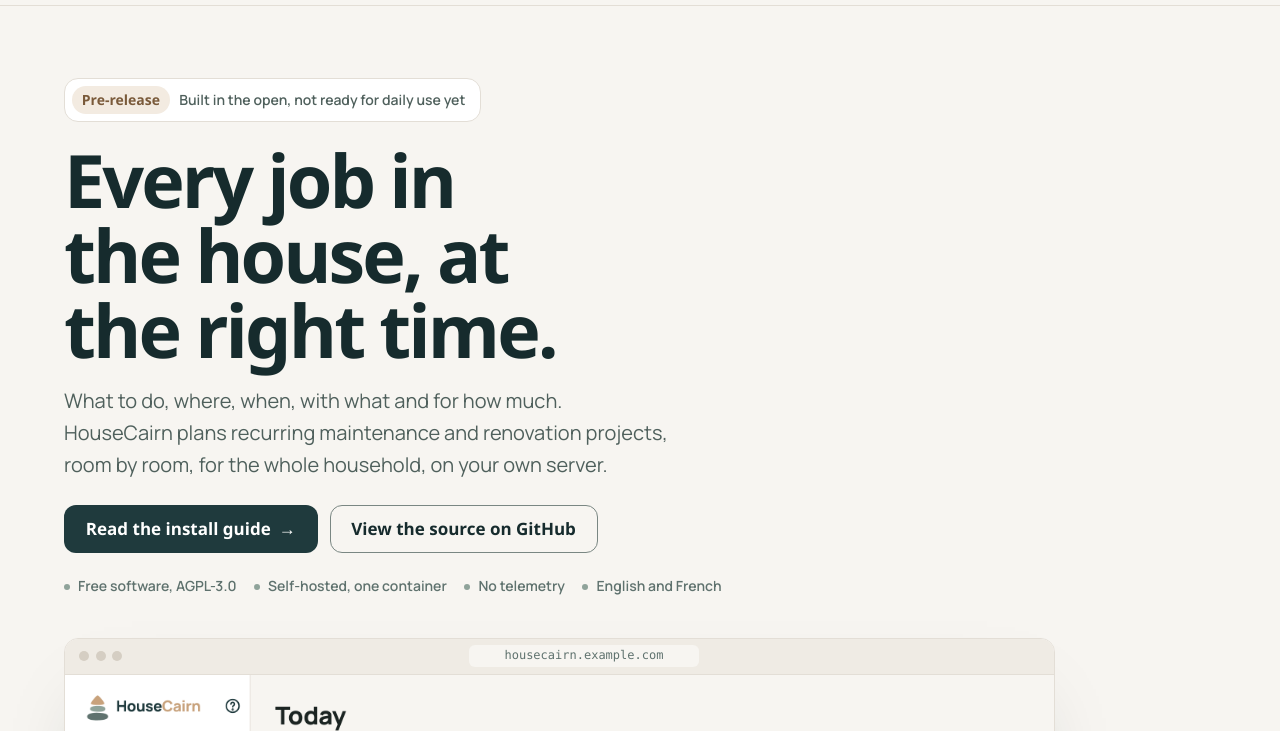
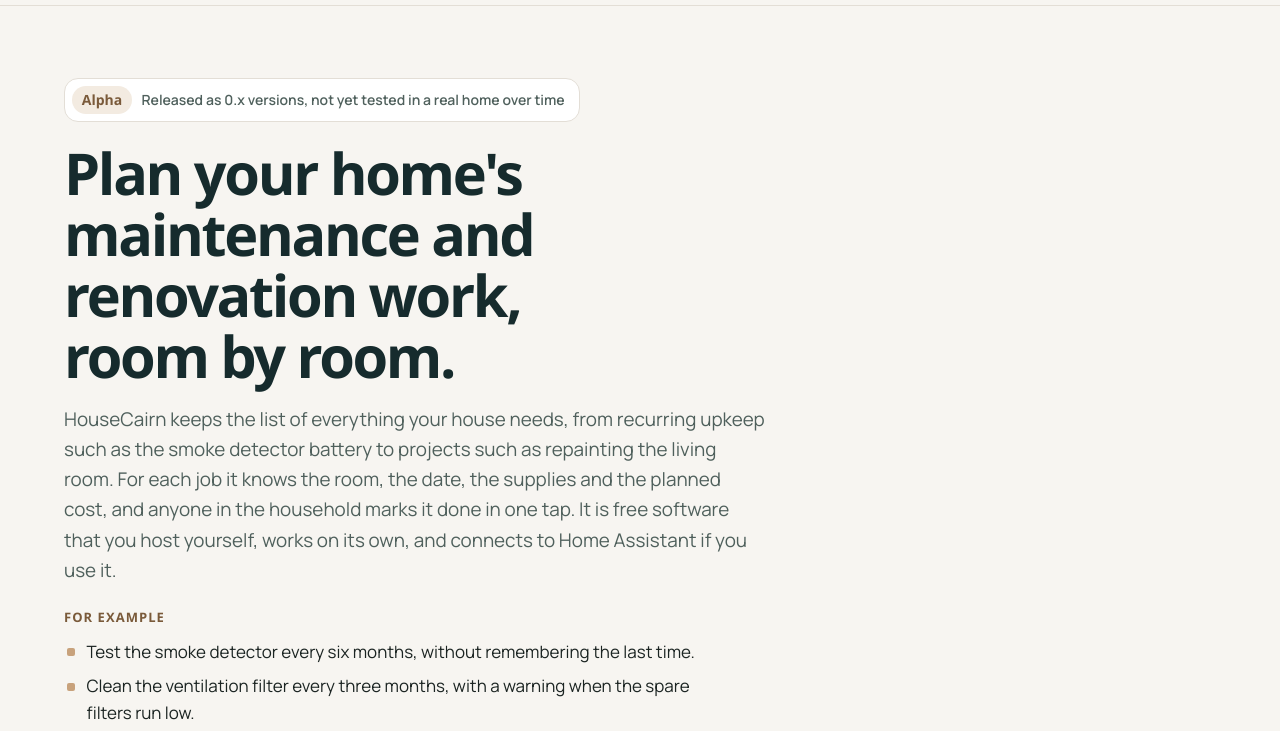
Before and after one commit to HouseCairn/website, an Astro site: page / in a window 1280 px wide. Shown: the part 59-790 px from the top of the page. Built offline with nearby package versions, Linux system fonts and the light colour scheme; Astro itself is replaced by a stand-in of ours; a web font is replaced by a local one.

Commit message:
feat: say what HouseCairn is for first, with examples; SEO tags, OG images, Lighthouse SEO and accessibility at 100
Signed-off-by: Robvred <12579254+Robvred@users.noreply.github.com>

```diff
--- a/scripts/og.mjs
+++ b/scripts/og.mjs
@@ -54,7 +54,13 @@ function woffToSfnt(buf) {
 // resvg-js 2.6 loads fonts from files only: write the unwrapped TTFs to .tmp/ (gitignored).
 const tmpFonts = join(root, ".tmp/og-fonts");
 mkdirSync(tmpFonts, { recursive: true });
+// @fontsource/manrope (static WOFF) is not a dependency of the site: install it for this run
+// (`npm install --no-save @fontsource/manrope`), or point OG_FONT_DIR at a folder holding
+// Manrope as TTF (manrope-regular.ttf, manrope-bold.ttf, manrope-extrabold.ttf), such as
+// assets/fonts/ of HouseCairn/housecairn-mobile.
+const ttfNames = { 400: "regular", 700: "bold", 800: "extrabold" };
 const fontFiles = [400, 700, 800].map((w) => {
+  if (process.env.OG_FONT_DIR) return join(process.env.OG_FONT_DIR, `manrope-${ttfNames[w]}.ttf`);
   const file = join(tmpFonts, `manrope-latin-${w}.ttf`);
   writeFileSync(file, woffToSfnt(readFileSync(join(fontDir, `manrope-latin-${w}-normal.woff`))));
   return file;
@@ -68,11 +74,11 @@ const esc = (s) => s.replace(/&/g, "&amp;").replace(/</g, "&lt;");
 
 const texts = {
   en: {
-    lines: ["What to do in the house,", "where, when, with what,", "and for how much."],
+    lines: ["Plan your home's", "maintenance and renovation", "work, room by room."],
     foot: "Free and open-source · Self-hosted · housecairn.app",
   },
   fr: {
-    lines: ["Quoi faire dans la maison,", "où, quand, avec quoi", "et pour combien."],
+    lines: ["Planifiez l’entretien et", "les travaux de votre maison,", "pièce par pièce."],
     foot: "Libre et open source · Auto-hébergé · housecairn.app",
   },
 };
--- a/src/components/Home.astro
+++ b/src/components/Home.astro
@@ -29,6 +29,10 @@ const pillClass = { ok: "pill pill-ok", part: "pill pill-part", planned: "pill"
       <a class="status" href="#status"><span class="tag">{h.statusTag}</span> {h.statusText}</a>
       <h1 id="h1">{h.h1}</h1>
       <p class="lead">{h.lead}</p>
+      <h2 class="examples-h" id="examples-h">{h.examplesLabel}</h2>
+      <ul class="examples" aria-labelledby="examples-h">
+        {h.examples.map((e) => <li>{e}</li>)}
+      </ul>
       <div class="cta">
         <a class="btn btn-p" href={install}>{h.ctaInstall} <span class="arr" aria-hidden="true">→</span></a>
         <a class="btn btn-s" href={LINKS.source}>{h.ctaSource}</a>
--- a/src/i18n/jsonld.ts
+++ b/src/i18n/jsonld.ts
@@ -13,6 +13,7 @@ export function softwareJsonLd(lang: Lang, site: URL) {
     operatingSystem: "Linux (Docker)",
     isAccessibleForFree: true,
     license: LINKS.license,
+    installUrl: lang === "fr" ? LINKS.installFr : LINKS.install,
     sameAs: [LINKS.source],
     image: new URL(`/og/og-${lang}.png`, site).href,
     author: { "@type": "Person", name: "Robvred" },
--- a/src/i18n/ui.ts
+++ b/src/i18n/ui.ts
@@ -45,6 +45,8 @@ export interface Dict {
     statusText: string;
     h1: string;
     lead: string;
+    examplesLabel: string;
+    examples: string[];
     ctaInstall: string;
     ctaSource: string;
     factsLabel: string;
@@ -82,14 +84,21 @@ export const ui: Record<Lang, Dict> = {
     switchShort: "FR",
     switchAria: "Lire cette page en français",
     home: {
-      title: "HouseCairn: home maintenance and renovation, self-hosted",
+      title: "HouseCairn: plan your home's maintenance and renovation work",
       description:
-        "HouseCairn is a free, self-hosted web app that plans recurring maintenance and renovation projects, room by room, for the whole household: what to do, where, when, with what and for how much.",
-      statusTag: "Pre-release",
-      statusText: "Built in the open, not ready for daily use yet",
-      h1: "Every job in the house, at the right time.",
+        "Plan your home's maintenance and renovation work, room by room: what to do, where, when, with what and for how much. Free, self-hosted, works with Home Assistant.",
+      statusTag: "Alpha",
+      statusText: "Released as 0.x versions, not yet tested in a real home over time",
+      h1: "Plan your home's maintenance and renovation work, room by room.",
       lead:
-        "What to do, where, when, with what and for how much. HouseCairn plans recurring maintenance and renovation projects, room by room, for the whole household, on your own server.",
+        "HouseCairn keeps the list of everything your house needs, from recurring upkeep such as the smoke detector battery to projects such as repainting the living room. For each job it knows the room, the date, the supplies and the planned cost, and anyone in the household marks it done in one tap. It is free software that you host yourself, works on its own, and connects to Home Assistant if you use it.",
+      examplesLabel: "For example",
+      examples: [
+        "Test the smoke detector every six months, without remembering the last time.",
+        "Clean the ventilation filter every three months, with a warning when the spare filters run low.",
+        "Book the yearly boiler service, with the boiler's model and warranty at hand.",
+        "Repaint the living room, with its quotes and its budget, planned, committed and paid.",
+      ],
       ctaInstall: "Read the install guide",
       ctaSource: "View the source on GitHub",
       factsLabel: "Key facts",
@@ -130,7 +139,7 @@ export const ui: Record<Lang, Dict> = {
           { title: "Sign-in", text: "Passkeys, authenticator app, recovery codes and OpenID Connect single sign-on." },
           { title: "Built for the phone", text: "Bottom navigation and large touch targets; the same app on a computer." },
         ],
-        note: "These features are in the main branch. No version has been released yet.",
+        note: "These features are on the main branch. Released versions are alpha.",
       },
       integrations: {
         eyebrow: "Integrations",
@@ -143,7 +152,7 @@ export const ui: Record<Lang, Dict> = {
             flowLabel: "Home Assistant calls HouseCairn",
             text: "An app runs HouseCairn inside Home Assistant (Ingress). A HACS integration shows tasks as sensors and as a to-do list where you mark them done, with a HouseCairn token limited to the homes you choose. HouseCairn never holds a Home Assistant token.",
             state: "ok",
-            pill: "Available · not yet released",
+            pill: "Available · alpha",
             links: [
               { href: LINKS.haApp, label: "The app" },
               { href: LINKS.haIntegration, label: "The integration" },
@@ -185,7 +194,7 @@ export const ui: Record<Lang, Dict> = {
         intro: "No dates are promised: each step is done when it is ready.",
         states: { done: "Done", now: "In progress", next: "Next" },
         honestStrong: "Not ready for real use yet.",
-        honest: "No version has been released yet, and until the first one anything can still change. The edge image follows the main branch and is for testing only.",
+        honest: "Versions 0.x are alpha: what HouseCairn stores can still change between them, so keep a backup. The edge image follows the main branch and is for testing only.",
         roadmapLink: "Read the roadmap",
       },
       open: {
@@ -236,14 +245,21 @@ export const ui: Record<Lang, Dict> = {
     switchShort: "EN",
     switchAria: "Read this page in English",
     home: {
-      title: "HouseCairn : entretien et travaux de la maison, auto-hébergé",
+      title: "HouseCairn : planifiez l’entretien et les travaux de votre maison",
       description:
-        "HouseCairn est une application web libre et auto-hébergée qui planifie l’entretien récurrent et les projets de travaux, pièce par pièce, pour tout le foyer : quoi faire, où, quand, avec quoi et pour combien.",
-      statusTag: "Préversion",
-      statusText: "Développé au grand jour, pas encore prêt pour un usage quotidien",
-      h1: "Chaque chose à faire dans la maison, au bon moment.",
+        "Planifiez l’entretien et les travaux de votre maison, pièce par pièce : quoi faire, où, quand, avec quoi et pour combien. Libre, auto-hébergé, compatible Home Assistant.",
+      statusTag: "Alpha",
+      statusText: "Publié en versions 0.x, pas encore éprouvé dans une vraie maison",
+      h1: "Planifiez l’entretien et les travaux de votre maison, pièce par pièce.",
       lead:
-        "Quoi faire, où, quand, avec quoi et pour combien. HouseCairn planifie l’entretien récurrent et les projets de travaux, pièce par pièce, pour tout le foyer, sur votre propre serveur.",
+        "HouseCairn tient la liste de tout ce dont votre maison a besoin, de l’entretien récurrent comme la pile du détecteur de fumée aux projets comme repeindre le salon. Pour chaque tâche, il connaît la pièce, la date, le matériel et le coût prévu, et chaque membre du foyer la coche en un geste. C’est un logiciel libre que vous hébergez vous-même, qui fonctionne seul et se relie à Home Assistant si vous l’utilisez.",
+      examplesLabel: "Par exemple",
+      examples: [
+        "Tester le détecteur de fumée tous les six mois, sans retenir la dernière fois.",
+        "Nettoyer le filtre de la VMC tous les trois mois, avec une alerte quand les filtres de rechange viennent à manquer.",
+        "Prévoir l’entretien annuel de la chaudière, avec son modèle et sa garantie sous la main.",
+        "Repeindre le salon, avec ses devis et son budget, prévu, engagé et payé.",
+      ],
       ctaInstall: "Lire le guide d’installation",
       ctaSource: "Voir le code sur GitHub",
       factsLabel: "En bref",
@@ -284,7 +300,7 @@ export const ui: Record<Lang, Dict> = {
           { title: "Connexion", text: "Clés d’accès, application d’authentification, codes de récupération et authentification unique OpenID Connect." },
           { title: "Pensée pour le téléphone", text: "Navigation en bas et grandes zones tactiles ; la même application sur ordinateur." },
         ],
-        note: "Ces fonctions sont dans la branche principale. Aucune version n’est encore publiée.",
+        note: "Ces fonctions sont dans la branche principale. Les versions publiées sont en alpha.",
       },
       integrations: {
         eyebrow: "Intégrations",
@@ -297,7 +313,7 @@ export const ui: Record<Lang, Dict> = {
             flowLabel: "Home Assistant appelle HouseCairn",
             text: "Une application fait tourner HouseCairn dans Home Assistant (Ingress). Une intégration HACS affiche les tâches en capteurs et en liste où on les coche, avec un jeton HouseCairn limité aux logements choisis. HouseCairn ne détient jamais de jeton Home Assistant.",
             state: "ok",
-            pill: "Disponible · pas encore publiée",
+            pill: "Disponible · alpha",
             links: [
               { href: LINKS.haApp, label: "L’application" },
               { href: LINKS.haIntegration, label: "L’intégration" },
@@ -339,7 +355,7 @@ export const ui: Record<Lang, Dict> = {
         intro: "Aucune date n’est promise : chaque étape est terminée quand elle est prête.",
         states: { done: "Fait", now: "En cours", next: "À venir" },
         honestStrong: "Pas encore prêt pour un usage réel.",
-        honest: "Aucune version n’est encore publiée, et jusqu’à la première, tout peut encore changer. L’image edge suit la branche principale et ne sert qu’aux tests.",
+        honest: "Les versions 0.x sont en alpha : ce que HouseCairn enregistre peut encore changer d’une version à l’autre, gardez donc une sauvegarde. L’image edge suit la branche principale et ne sert qu’aux tests.",
         roadmapLink: "Lire la feuille de route",
       },
       open: {
--- a/src/layouts/Base.astro
+++ b/src/layouts/Base.astro
@@ -32,8 +32,8 @@ const alternates =
       ];
 const ogImage = new URL(`/og/og-${lang}.png`, site).href;
 const ogAlt = lang === "en"
-  ? "HouseCairn logo with the tagline: what to do in the house, where, when, with what, and for how much."
-  : "Logo HouseCairn avec la phrase : quoi faire dans la maison, où, quand, avec quoi et pour combien.";
+  ? "HouseCairn logo with the headline: plan your home's maintenance and renovation work, room by room."
+  : "Logo HouseCairn avec la phrase : planifiez l’entretien et les travaux de votre maison, pièce par pièce.";
 const switchHref = localePath(other, slug ?? "");
 const home = localePath(lang);
 const docsHref = lang === "fr" ? LINKS.docsFr : LINKS.docs;
@@ -73,6 +73,10 @@ const anchor = (id: string) => (onHome ? `#${id}` : `${home}#${id}`);
     <meta property="og:image:height" content="630" />
     <meta property="og:image:alt" content={ogAlt} />
     <meta name="twitter:card" content="summary_large_image" />
+    <meta name="twitter:title" content={title} />
+    <meta name="twitter:description" content={description} />
+    <meta name="twitter:image" content={ogImage} />
+    <meta name="twitter:image:alt" content={ogAlt} />
     {jsonLd && <script type="application/ld+json" set:html={JSON.stringify(jsonLd)} />}
   </head>
   <body>
--- a/src/styles/global.css
+++ b/src/styles/global.css
@@ -82,10 +82,20 @@ a { color: inherit; }
   border-radius: var(--radius-pill); padding: .15rem .6rem; font-weight: 700;
 }
 .hero h1 {
-  margin-top: 1.25rem; font-size: clamp(2.4rem, 7.4vw, 4.6rem); line-height: 1.02;
+  margin-top: 1.25rem; font-size: clamp(2rem, 5.6vw, 3.6rem); line-height: 1.06;
   letter-spacing: -.04em; font-weight: 800;
 }
-.hero .lead { margin-top: 1.1rem; font-size: clamp(1.08rem, 1.6vw, 1.25rem); color: var(--color-text-muted); max-width: 38rem; }
+.hero .lead { margin-top: 1.1rem; font-size: clamp(1.05rem, 1.5vw, 1.18rem); color: var(--color-text-muted); max-width: 44rem; }
+.examples-h {
+  margin-top: 1.4rem; font-size: var(--font-size-xs); font-weight: 700; letter-spacing: var(--font-tracking-caps);
+  text-transform: uppercase; color: var(--color-text-sand);
+}
+.examples { margin: .6rem 0 0; padding: 0; list-style: none; max-width: 40rem; display: grid; gap: .45rem; }
+.examples li { position: relative; padding-left: 1.4rem; color: var(--color-text); }
+.examples li::before {
+  content: ""; position: absolute; left: .2rem; top: .62em; width: 8px; height: 8px; border-radius: 2px;
+  background: var(--color-sand);
+}
 .cta { display: flex; flex-wrap: wrap; gap: .75rem; margin-top: 1.5rem; }
 .facts {
   display: flex; flex-wrap: wrap; gap: .35rem 1.1rem; margin: 1.4rem 0 0; padding: 0; list-style: none;
@@ -257,7 +267,7 @@ a.more { display: inline-flex; min-height: 44px; align-items: center; font-weigh
 }
 @media (min-width: 64rem) {
   .hero { padding-top: 4.5rem; }
-  .hero h1 { max-width: 15ch; }
+  .hero h1 { max-width: 22ch; }
   .stage { justify-items: stretch; }
   .stage .browser { display: block; width: 86%; justify-self: start; }
   .hero .phone { position: absolute; right: 0; bottom: -4rem; width: 270px; margin: 0; }
```
Also changed, not shown: scripts/lighthouse.mjs (+8 -2 lines), README.md, docs/screenshot.webp, public/og/og-en.png, public/og/og-fr.png, scripts/og-en.svg, scripts/og-fr.svg.
